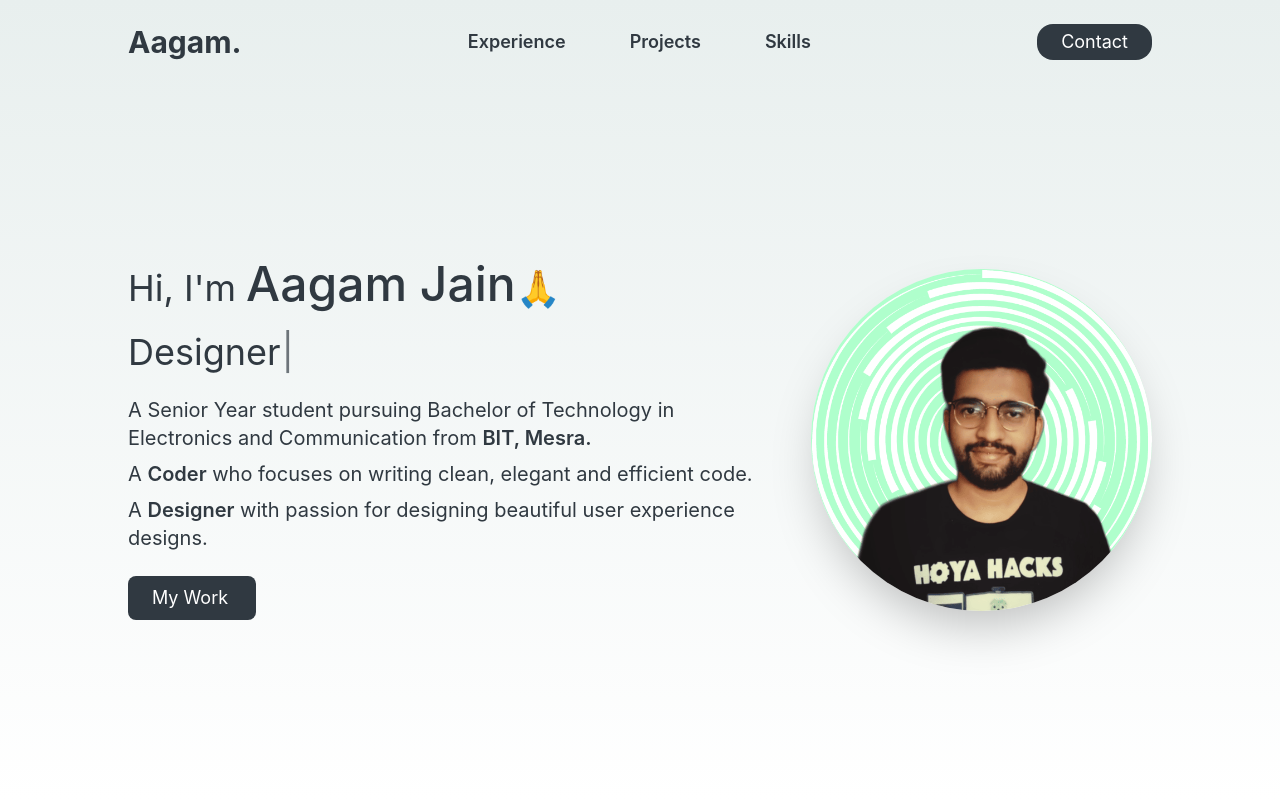
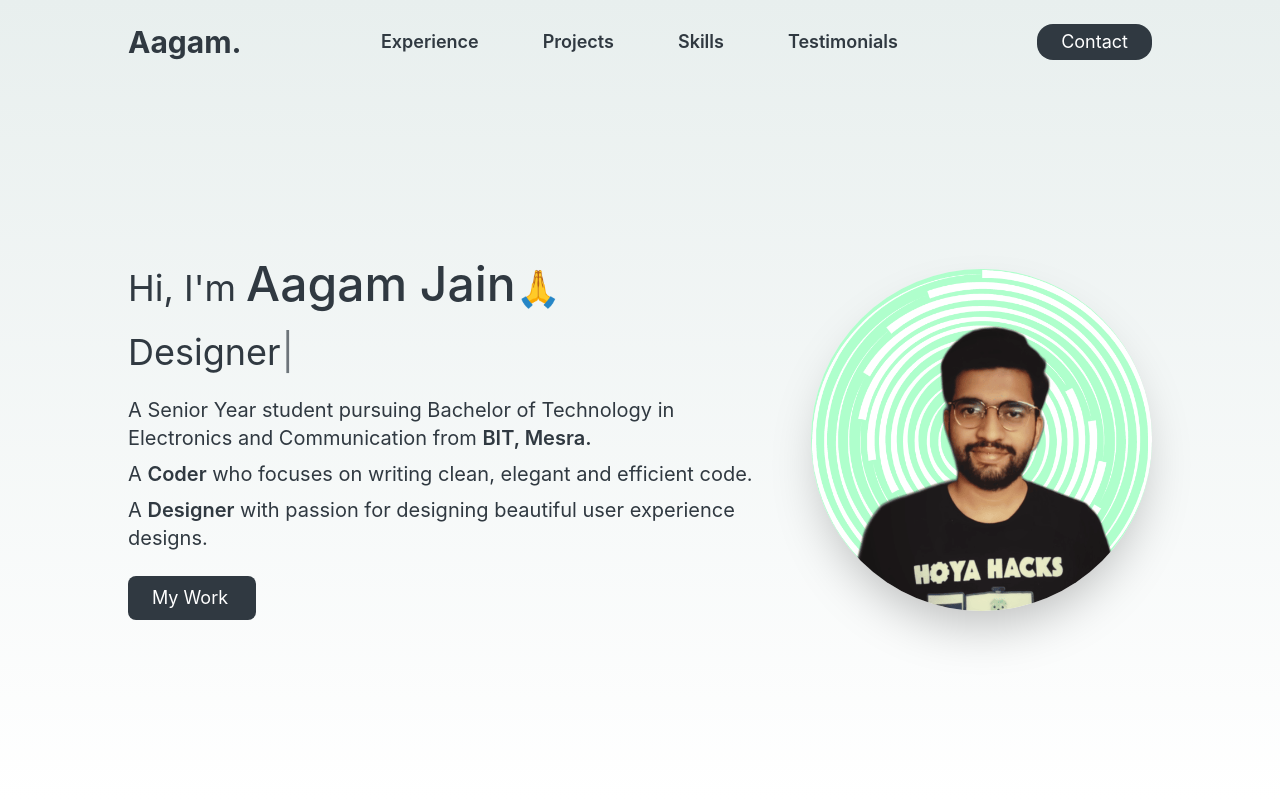
Before and after one commit to Aagam-Jain-113/Aagam-Jain-113.github.io, a React (Create React App) app: page / in a window 1280 px wide. Shown: the top 800 px of the page. Built offline with nearby package versions, Linux system fonts and the light colour scheme.

Commit message:
added: Testimonials in navbar

```diff
--- a/src/components/Navbar.js
+++ b/src/components/Navbar.js
@@ -32,10 +32,11 @@ function Navbar() {
                     </div>
                     :
                     <>
-                        <div className='hidden md:flex text-primary font-semibold text-lg space-x-16'>
+                        <div className='hidden md:flex text-primary font-semibold text-lg md:space-x-5 lg:space-x-16'>
                             <a href="#experience">Experience</a>
                             <a href="#projects">Projects</a>
                             <a href="#skills">Skills</a>
+                            <a href="#testimonials">Testimonials</a>
                         </div>
                         <a href="#contact" className='hidden md:flex text-lg text-white bg-primary px-6 rounded-2xl py-1'>Contact</a>
                     </>
--- a/src/components/Testimonials.js
+++ b/src/components/Testimonials.js
@@ -15,7 +15,7 @@ SwiperCore.use([FreeMode,Navigation]);
 
 function Testimonials() {
     return (
-        <div className='pt-10 lg:pt-20' id="projects">
+        <div className='pt-10 lg:pt-20' id="testimonials">
             <div className='px-10 lg:px-0 max-w-screen-lg mx-auto'>
                 <p className='text-2xl md:text-4xl text-primary font-semibold'>Testimonials</p>
                 <Swiper slidesPerView={1} breakpoints={{
```
